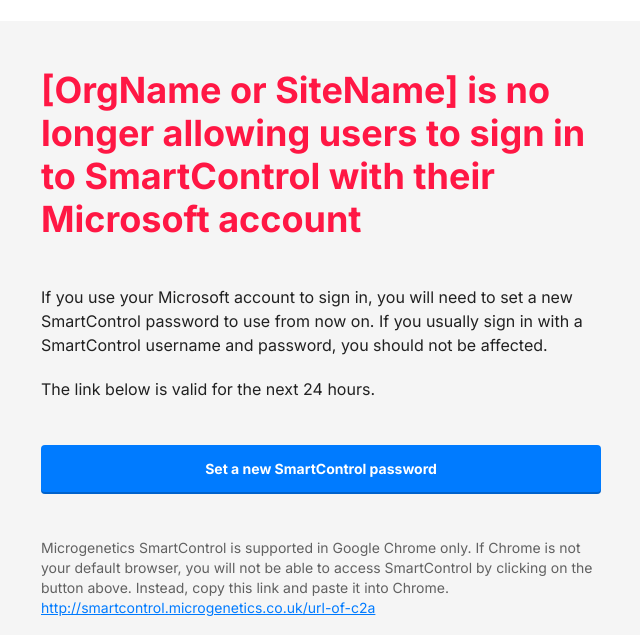
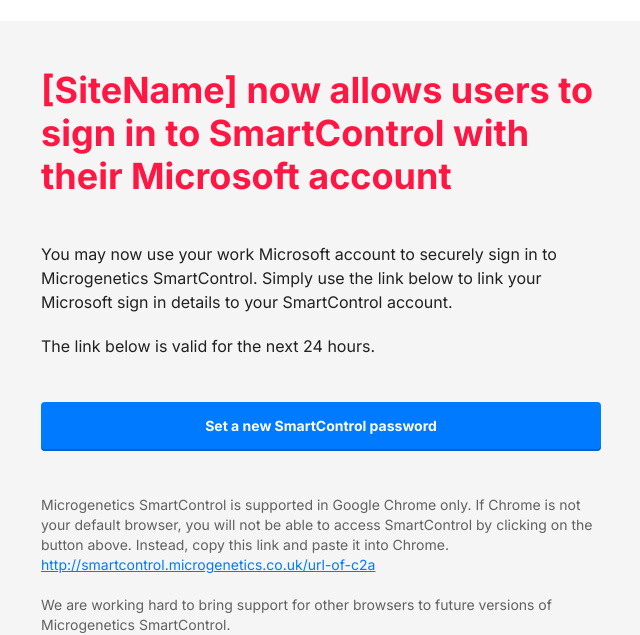
Before and after one commit to qphl/smartcontrol-email-template, a plain HTML site: page example-sso-available.html in a window 1280 px wide. Shown: the part 174-809 px from the top of the page, without its empty margins (319-959 px from the left). Drawn offline with Linux system fonts and the light colour scheme.

```diff
--- a/example-sso-no-longer-available.html
+++ b/example-sso-available.html
@@ -160,7 +160,7 @@
                     </div>
                     <div style="Margin-left: 20px;Margin-right: 20px;">
                       <div style="mso-line-height-rule: exactly;mso-text-raise: 11px;vertical-align: middle;">
-                        <h1 style="Margin-top: 0;Margin-bottom: 20px;font-style: normal;font-weight: normal;color: #ff1744;font-size: 36px;line-height: 48px;font-family: Inter,avenir,sans-serif;"><strong>[OrgName or SiteName] is no longer allowing users to sign in to SmartControl with their Microsoft account</strong></h1>
+                        <h1 style="Margin-top: 0;Margin-bottom: 20px;font-style: normal;font-weight: normal;color: #ff1744;font-size: 36px;line-height: 48px;font-family: Inter,avenir,sans-serif;"><strong>[SiteName] now allows users to sign in to SmartControl with their Microsoft account</strong></h1>
                       </div>
                     </div>
                     <div style="Margin-left: 20px;Margin-right: 20px;">
@@ -168,7 +168,7 @@
                     </div>
                     <div style="Margin-left: 20px;Margin-right: 20px;">
                       <div style="mso-line-height-rule: exactly;mso-text-raise: 11px;vertical-align: middle;">
-                        <p class="size-16" style="Margin-top: 0;Margin-bottom: 20px;font-family: Inter,avenir,sans-serif;font-size: 16px;line-height: 24px;" lang="x-size-16">If you use your Microsoft account to sign in, you will need to set a new SmartControl password to use from now on. If you usually sign in with a SmartControl username and password, you should not be affected.</p>
+                        <p class="size-16" style="Margin-top: 0;Margin-bottom: 20px;font-family: Inter,avenir,sans-serif;font-size: 16px;line-height: 24px;" lang="x-size-16">You may now use your work Microsoft account to securely sign in to Microgenetics SmartControl. Simply use the link below to link your Microsoft sign in details to your SmartControl account.</p>
                       </div>
                     </div>
                     <div style="Margin-left: 20px;Margin-right: 20px;">
```
